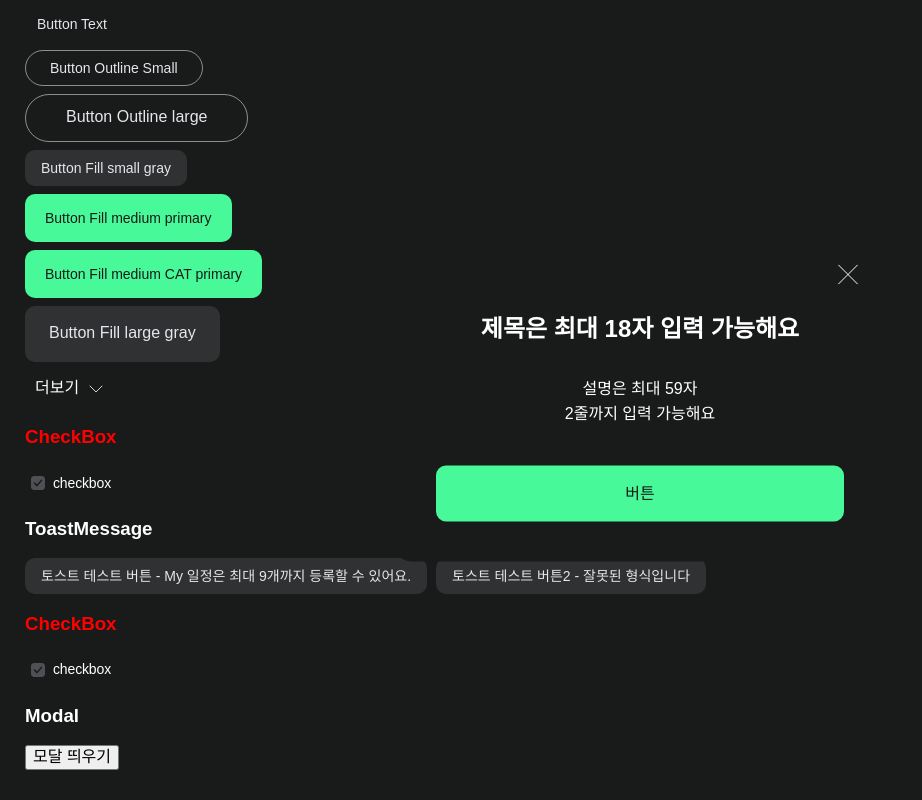
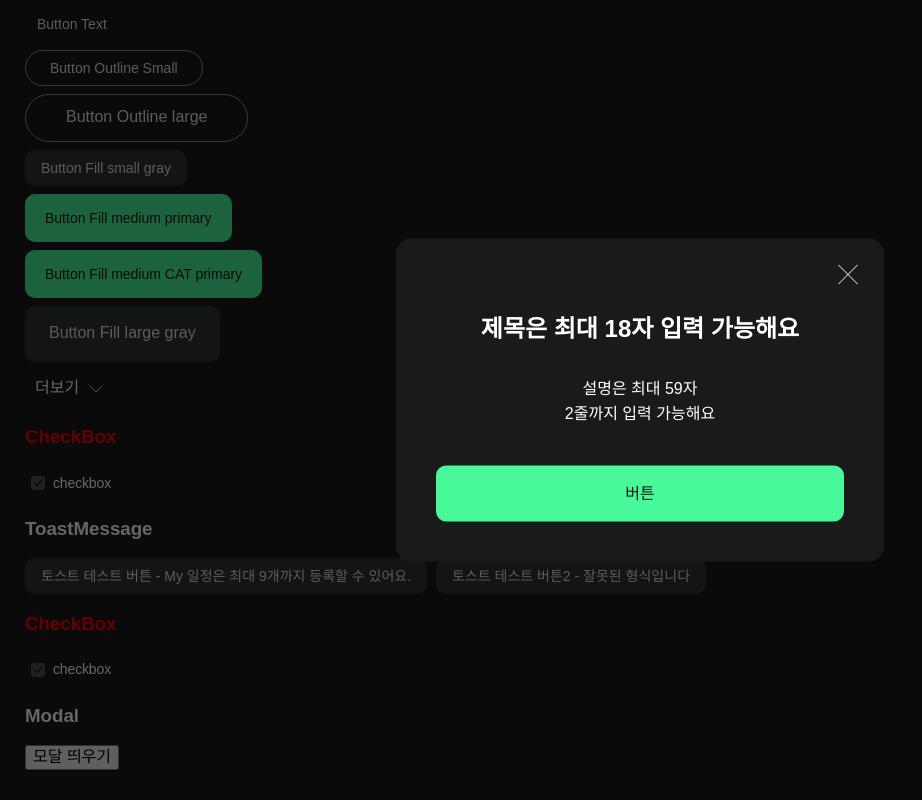
Before and after one commit to waktaplay/ui, a React (Vite) app: page / in a window 1280 px wide. Both pictures are taken after a click on the button "모달 띄우기". Shown: the part 1513-2313 px from the top of the page, without its empty margins (0-922 px from the left). Built offline with nearby package versions, Linux system fonts and the light colour scheme; a web font is replaced by a local one.

Commit message:
🔨change: modal background 수정
dim 처리

```diff
--- a/src/components/Modal/index.tsx
+++ b/src/components/Modal/index.tsx
@@ -2,7 +2,6 @@ import styled from "styled-components"
 
 import CloseSVG from "@/assets/icons/close.svg"
 import Button from "../Button"
-import { useEffect } from "react"
 
 const BgWrapper = styled.div`
   width: 100vw;
@@ -10,6 +9,7 @@ const BgWrapper = styled.div`
   position: fixed;
   top: 0;
   left: 0;
+  background: rgba(0, 0, 0, 0.6);
 `
 
 const ModalWrapper = styled.div`
```
